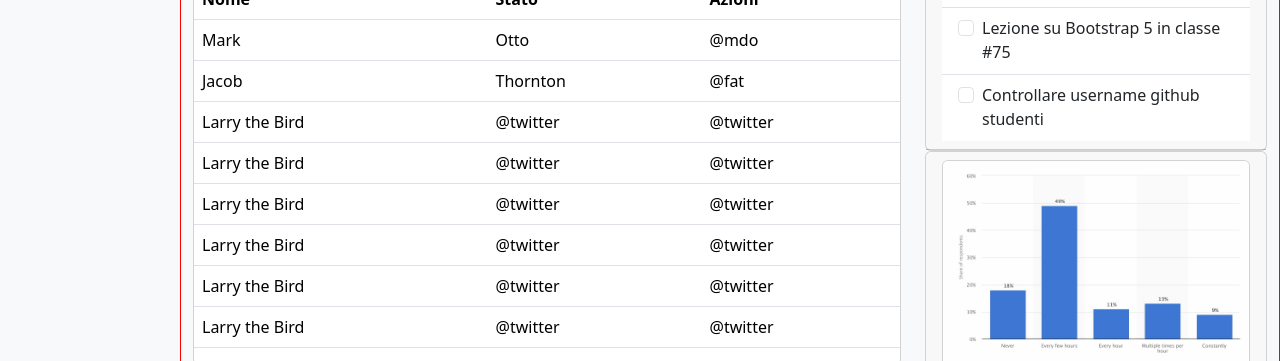
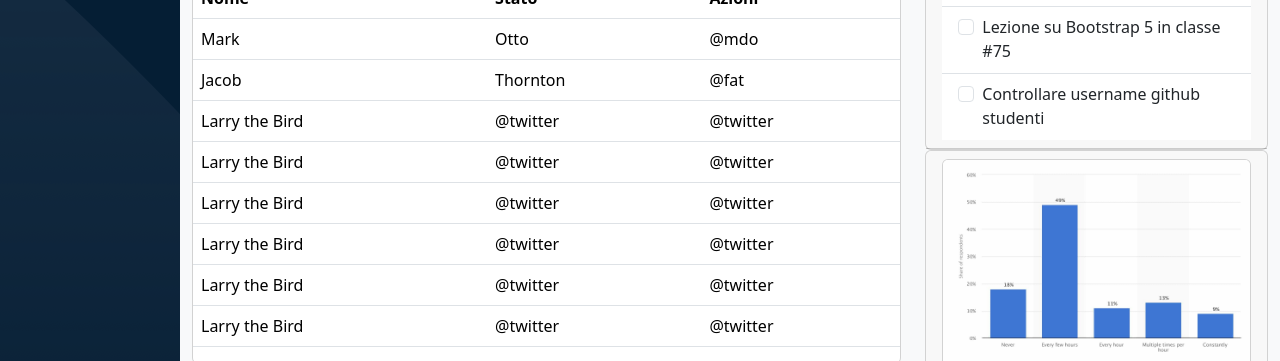
Before and after one commit to AndreaCollura/html-css-bootstrap-dashboard, a plain HTML site: page index.html in a window 1280 px wide. Shown: the part 253-614 px from the top of the page. Drawn offline with nearby package versions, Linux system fonts and the light colour scheme.

Commit message:
add bg to sidebar + hover to table

```diff
--- a/css/style.css
+++ b/css/style.css
@@ -30,7 +30,9 @@ header{
     height: 100%;
     width: 80px;
     flex-shrink: 0;
-    /* background-color: ; */
+    background-color: #051e34;
+    background-image: url(../img/sidebar-bg.png);
+    color: white;
 }
 
 
--- a/index.html
+++ b/index.html
@@ -47,7 +47,7 @@
                 <div class="side-bot debug">bot</div>
             </div>
         </nav>
-        <main class="debug">
+        <main>
             <section class="blue-bar bg-primary">
                 <div class="container-fluid text-white">
                     <div class="row d-flex ">
@@ -76,7 +76,7 @@
                                     <div class="card-header">
                                         <h2 class="fs-2 fw-semibold">Prossime classi</h2>
                                     </div>
-                                    <table class="table">
+                                    <table class="table table-hover">
                                         <thead>
                                             <tr>
                                                 <th scope="col">Nome</th>
```
